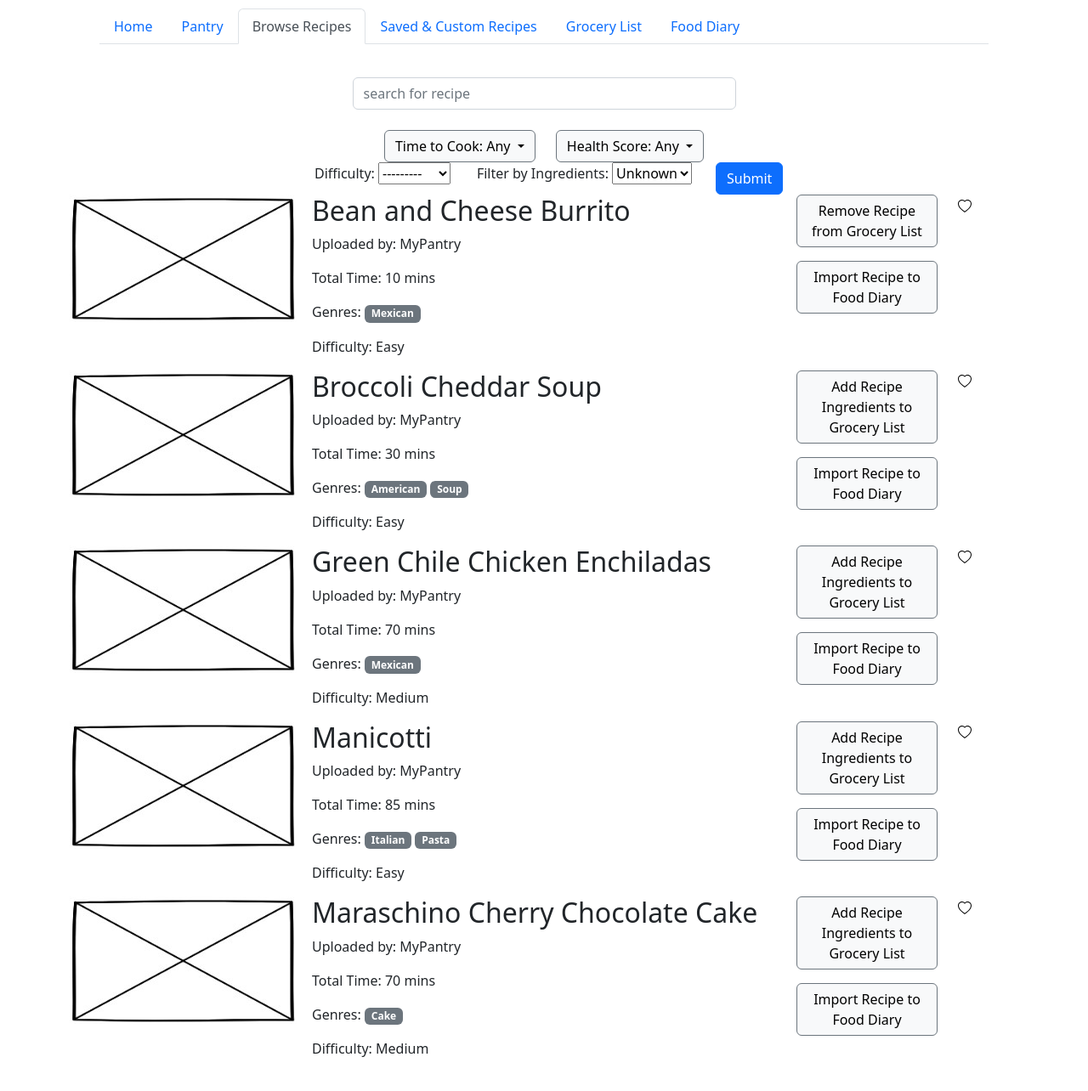
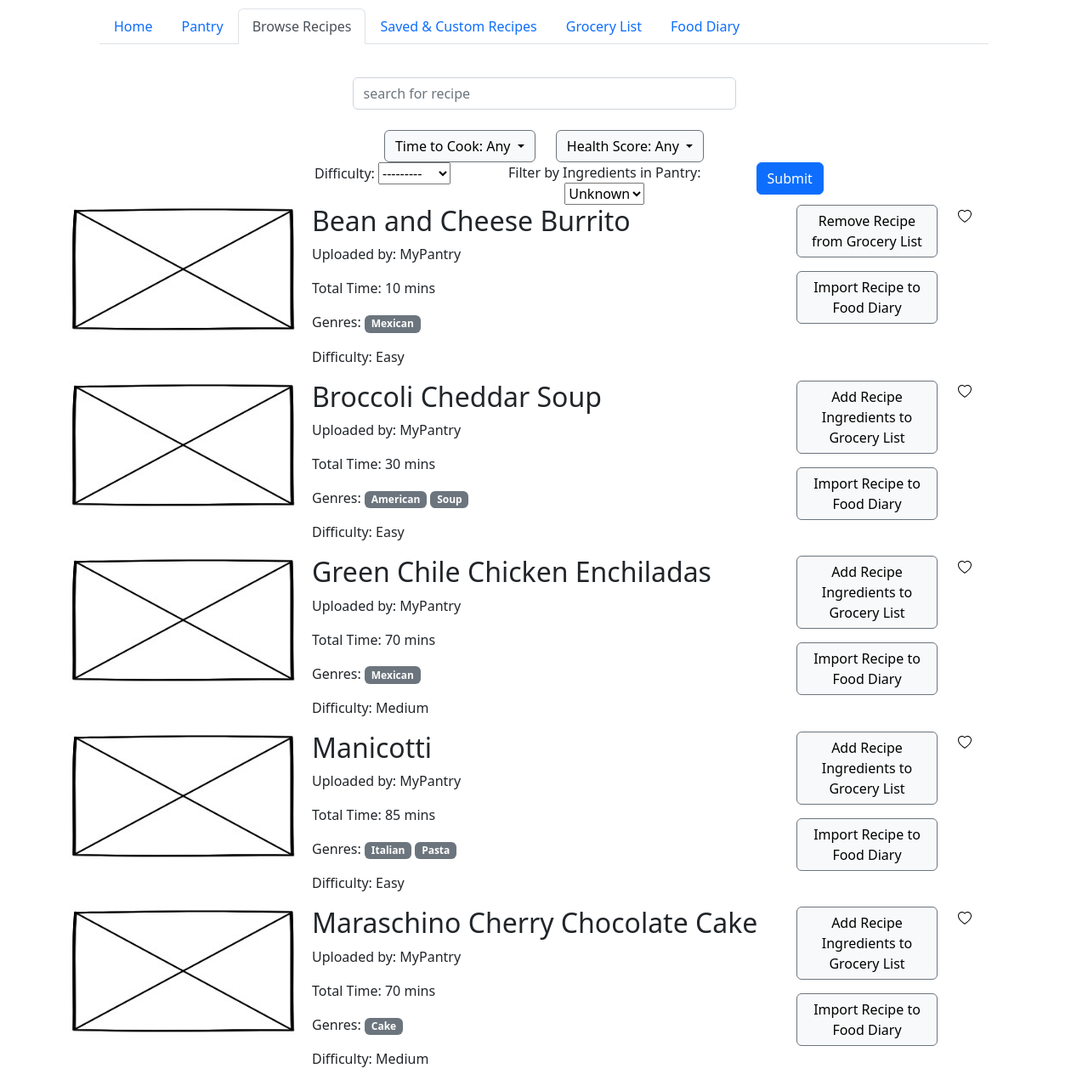
Before and after one commit to UsabilityEngineering/mypantry, a Django app: page /browse_recipes/ in a window 1280 px wide. Shown: the whole page at 85% size. Before the commit the page ends 1244 px from the top, so only its background shows below. Run offline with Django 4.2, Linux system fonts and the light colour scheme; data comes from the database, SQL or seed files in the repository; some libraries are stand-ins or nearby versions.

Commit message:
Changed label

```diff
--- a/prototype/core/templates/core/browse_recipes.html
+++ b/prototype/core/templates/core/browse_recipes.html
@@ -44,11 +44,11 @@
                 <label for="{{filter.form.difficulty.id_for_label}}">Difficulty:</label>
                   {{filter.form.difficulty}}
               </div>
-              <div class="col-6">
-                <label for="{{filter.form.ingredient.id_for_label}}">Filter by Ingredients:</label>
+              <div class="col-7">
+                <label for="{{filter.form.ingredient.id_for_label}}">Filter by Ingredients in Pantry:</label>
                   {{filter.form.ingredient}}
               </div>
-              <div class="col-2">
+              <div class="col-1">
                 <button type="submit" class="btn btn-primary">Submit</button>
               </div>
             </div>
@@ -148,6 +148,8 @@
 </script>
 
 <script>
+
+
   $('.planner_select').click(function(){
     var pk = $(this).attr("data-pk");
     $.get("/update_planner/" + pk)
```
